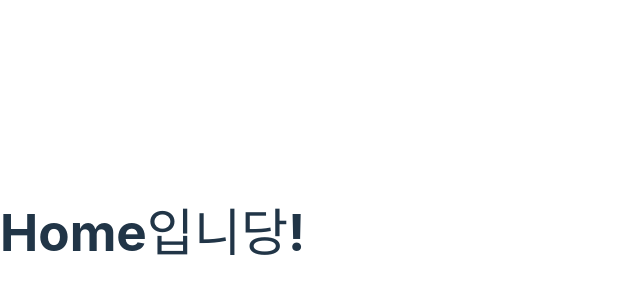
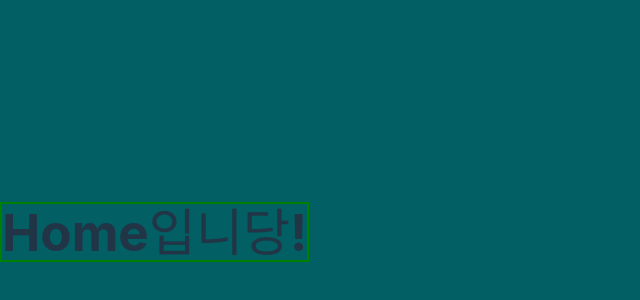
Before and after one commit to iduk/vite-ts, a React (Vite) app: page /home in a window 1280 px wide. Shown: the part 168-468 px from the top of the page, without its empty margins (0-640 px from the left). Built offline with nearby package versions, Linux system fonts and the light colour scheme.

Commit message:
scss 전역사용 설정, 경로 수정

```diff
--- a/src/App.tsx
+++ b/src/App.tsx
@@ -1,5 +1,6 @@
 import { useRoutes } from 'react-router-dom'
 import { routes } from './routes'
+import '@assets/styles/global.scss'
 
 const App = () => {
     const elem = useRoutes(routes)
--- /dev/null
+++ b/src/assets/styles/_variables.scss
@@ -0,0 +1,6 @@
+$primary: #025f63;
+$secondary: #ff8283;
+
+:root {
+    --primary: #025f63;
+}
--- /dev/null
+++ b/src/assets/styles/global.scss
@@ -0,0 +1,10 @@
+@import './variables';
+
+body,
+html {
+    background-color: $primary;
+}
+
+.test {
+    border: 2px solid green;
+}
--- /dev/null
+++ b/src/pages/home/home.module.scss
@@ -0,0 +1,3 @@
+.home {
+    color: $secondary;
+}
--- a/src/pages/home/index.tsx
+++ b/src/pages/home/index.tsx
@@ -1,7 +1,7 @@
 export default function Home() {
     return (
         <>
-            <h1>Home입니당!</h1>
+            <h1 className="test">Home입니당!</h1>
         </>
     )
 }
--- a/vite.config.ts
+++ b/vite.config.ts
@@ -9,7 +9,9 @@ export default defineConfig({
     css: {
         preprocessorOptions: {
             scss: {
-                additionalData: '@import "./src/styles/global.scss";',
+                additionalData: `
+              @import "variables";
+              `,
             },
         },
     },
```
